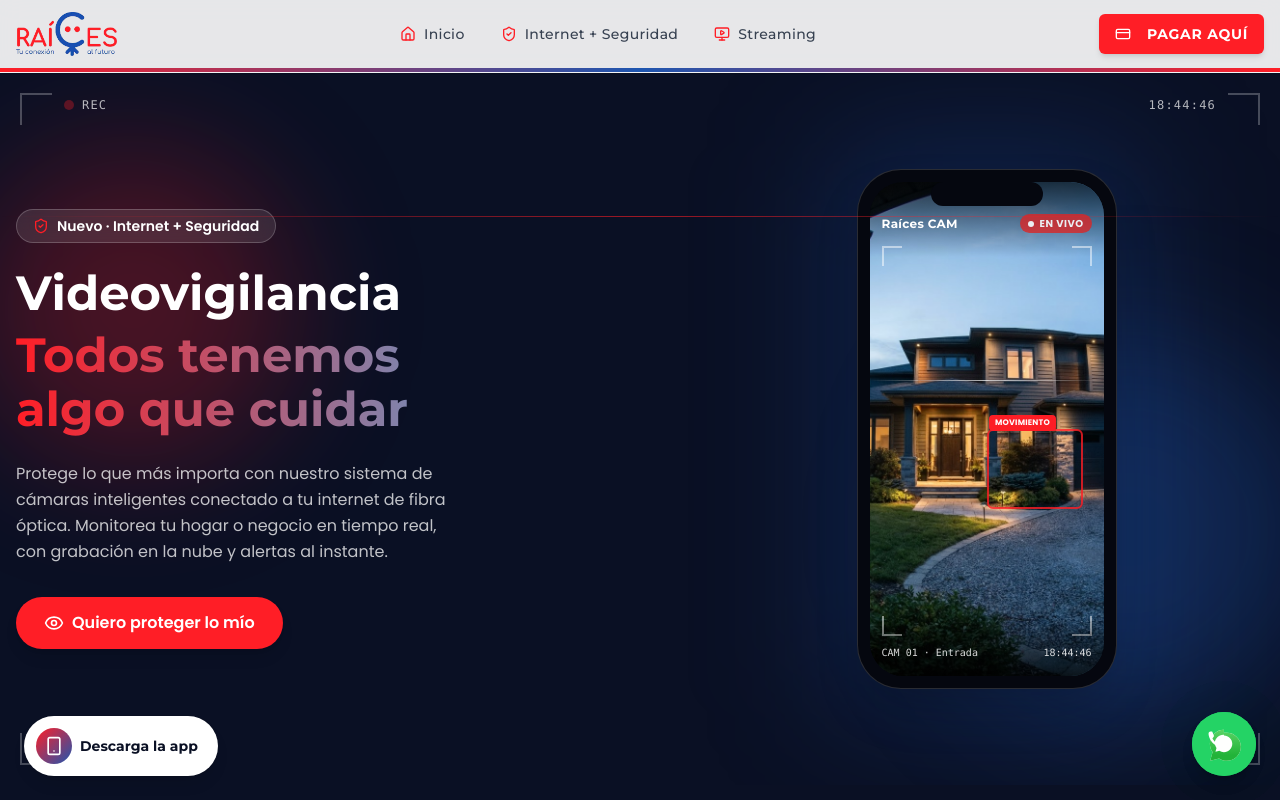
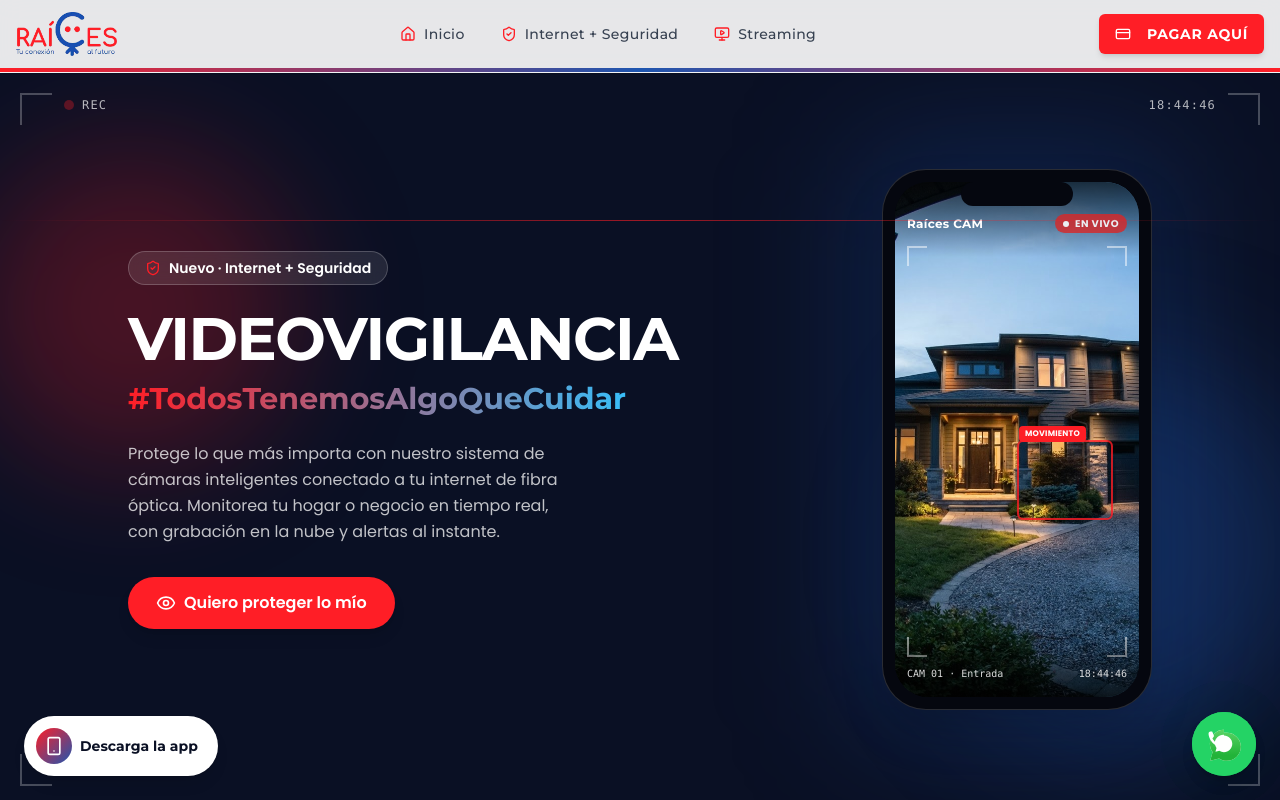
Before and after one commit to yeiider/raicesc2, a Next.js app: page /internet in a window 1280 px wide. Shown: the top 800 px of the page. Built offline with nearby package versions, Linux system fonts and the light colour scheme.

Commit message:
Refine videovigilancia title, hashtag slogan, and tighten layout gap

```diff
--- a/components/videovigilancia.tsx
+++ b/components/videovigilancia.tsx
@@ -76,7 +76,7 @@ export function Videovigilancia() {
       </div>
 
       <div className="container relative z-10 mx-auto px-4 py-4">
-        <div className="grid items-center gap-12 lg:grid-cols-[1.05fr_0.95fr] lg:gap-20">
+        <div className="mx-auto grid max-w-5xl items-center gap-10 lg:grid-cols-[1fr_270px] lg:gap-14">
           {/* Copy */}
           <div className="flex flex-col items-center text-center lg:items-start lg:text-left">
             <motion.span
@@ -94,11 +94,13 @@ export function Videovigilancia() {
               whileInView={{ opacity: 1, y: 0 }}
               viewport={{ once: true }}
               transition={{ duration: 0.5 }}
-              className="mt-6 text-balance font-heading text-4xl font-extrabold leading-[1.15] md:text-5xl md:leading-[1.12]"
+              className="mt-6 font-heading text-4xl font-extrabold uppercase leading-[1.05] tracking-tight md:text-6xl"
             >
               Videovigilancia
-              <span className="mt-2 block bg-gradient-to-r from-raicesRed to-sky-400 bg-clip-text text-transparent">
-                Todos tenemos algo que cuidar
+              <span className="mt-3 block text-2xl font-bold normal-case tracking-normal md:text-3xl">
+                <span className="bg-gradient-to-r from-raicesRed to-sky-400 bg-clip-text text-transparent">
+                  #TodosTenemosAlgoQueCuidar
+                </span>
               </span>
             </motion.h2>
 
@@ -131,7 +133,7 @@ export function Videovigilancia() {
             whileInView={{ opacity: 1, y: 0 }}
             viewport={{ once: true }}
             transition={{ duration: 0.6 }}
-            className="relative mx-auto w-[240px] shrink-0 sm:w-[260px]"
+            className="relative mx-auto w-[240px] shrink-0 sm:w-[260px] lg:w-full"
           >
           {/* glow behind phone */}
           <div className="pointer-events-none absolute -inset-8 rounded-[3rem] bg-raicesBlue/25 blur-3xl" />
```
